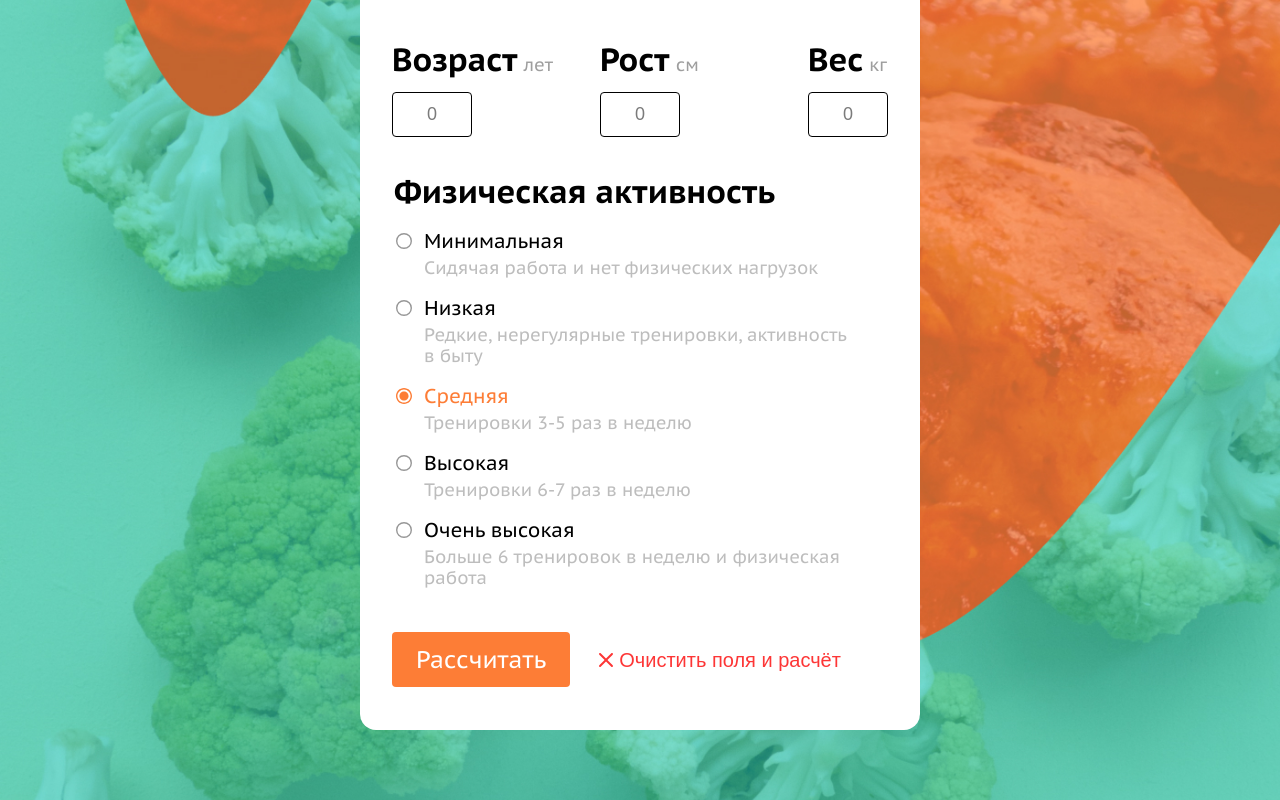
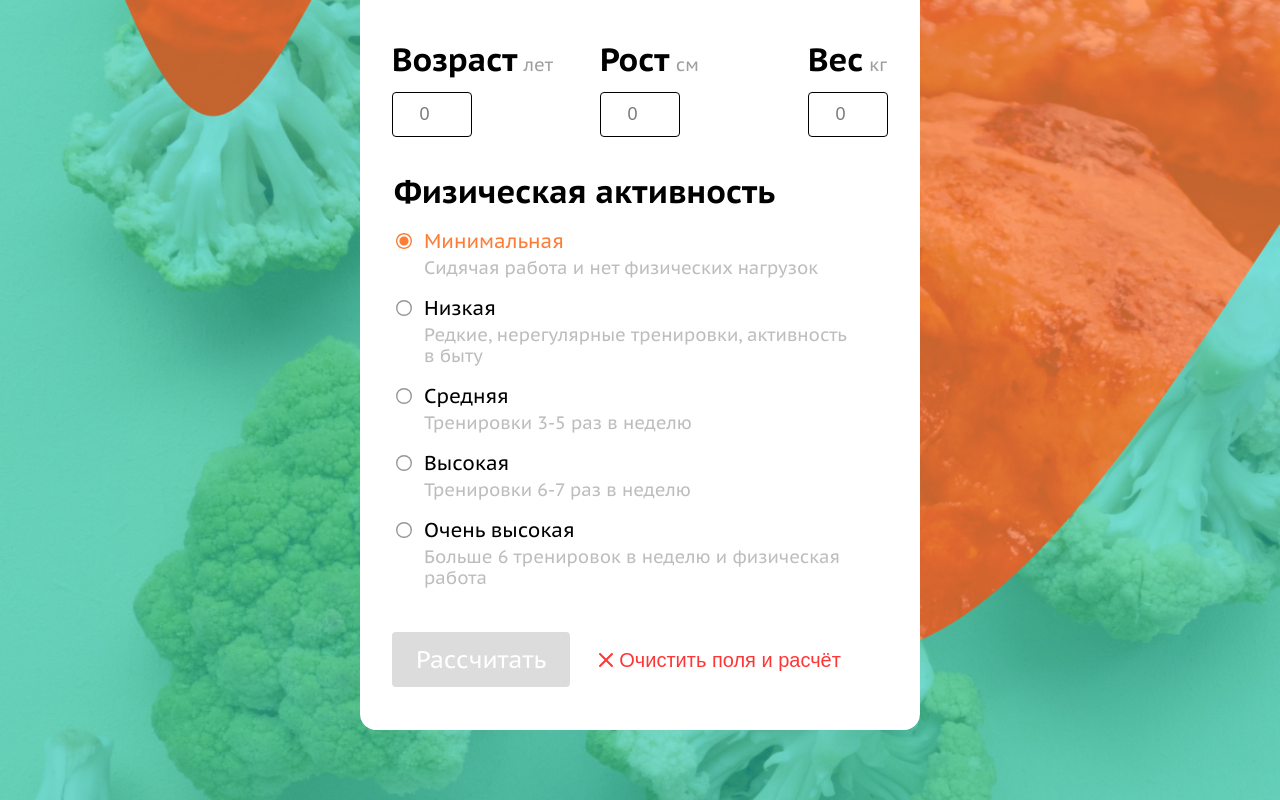
Before and after one commit to Rema04Dev/calories, a React (Vite) app: page / in a window 1280 px wide. Shown: the part 295-1095 px from the top of the page. Built offline with nearby package versions, Linux system fonts and the light colour scheme.

Commit message:
add wathced fields and handle submit button

```diff
--- a/index.html
+++ b/index.html
@@ -1,9 +1,10 @@
 <!DOCTYPE html>
-<html lang="en">
+<html lang="ru">
   <head>
     <meta charset="UTF-8" />
     <link rel="icon" type="image/svg+xml" href="/vite.svg" />
     <meta name="viewport" content="width=device-width, initial-scale=1.0" />
+    <meta http-equiv="X-UA-Compatible" content="IE=edge" />
     <title>Vite + React + TS</title>
   </head>
   <body>
--- a/src/App.tsx
+++ b/src/App.tsx
@@ -13,22 +13,26 @@ const App = () => {
   const { t } = useTranslation();
   const [calories, setCalories] = useState<ICalories | null>(null);
   const schema = Yup.object({
-    gender: Yup.string().required(),
-    age: Yup.string().required(),
-    height: Yup.string().required(),
-    weight: Yup.string().required(),
-    activity: Yup.string().required(),
+    gender: Yup.string().required('Выберите пол'),
+    age: Yup.string().required('Введите ваш возраст'),
+    height: Yup.string().required('Введите ваш рост'),
+    weight: Yup.string().required('Введите ваш вес'),
+    activity: Yup.string().required(
+      'Выберите уровень вашей физической активности'
+    ),
   });
-  const { register, handleSubmit, formState } = useForm<IFormValues>({
+  const { register, handleSubmit, formState, watch } = useForm<IFormValues>({
     defaultValues: {
       gender: 'male',
       age: '',
       height: '',
       weight: '',
-      activity: 'medium',
+      activity: 'min',
     },
     resolver: yupResolver(schema),
   });
+
+  const watchedFields = watch(['age', 'height', 'weight']);
 
   const onSubmitHandler = (data: IFormValues) => {
     const { gender, age, height, weight, activity } = data;
@@ -54,6 +58,9 @@ const App = () => {
 
     setCalories(result);
   };
+  console.log(watchedFields);
+
+  const isNotDisable = watchedFields.every((field) => field);
 
   return (
     <main className="main">
@@ -73,6 +80,7 @@ const App = () => {
                 className="form__submit-button button"
                 name="submit"
                 type="submit"
+                disabled={!isNotDisable}
               >
                 {t('form.submit')}
               </button>
--- a/src/index.css
+++ b/src/index.css
@@ -133,11 +133,11 @@ input::-webkit-outer-spin-button,
 input::-webkit-inner-spin-button {
   margin: 0;
 
-  appearance: none;
+  /* appearance: none; */
 }
 
 /* ios inputs reset */
-select,
+/* select,
 textarea,
 input:matches([type="email"],
   [type="number"],
@@ -147,7 +147,7 @@ input:matches([type="email"],
   [type="text"],
   [type="url"]) {
   appearance: none;
-}
+} */
 
 input[type="number"] {
   appearance: textfield;
--- a/src/locales/index.ts
+++ b/src/locales/index.ts
@@ -1,4 +1,4 @@
-import ru from './ru'
+import ru from './ru';
 
-const russian = {ru}
+const russian = { ru };
 export default russian;
```
